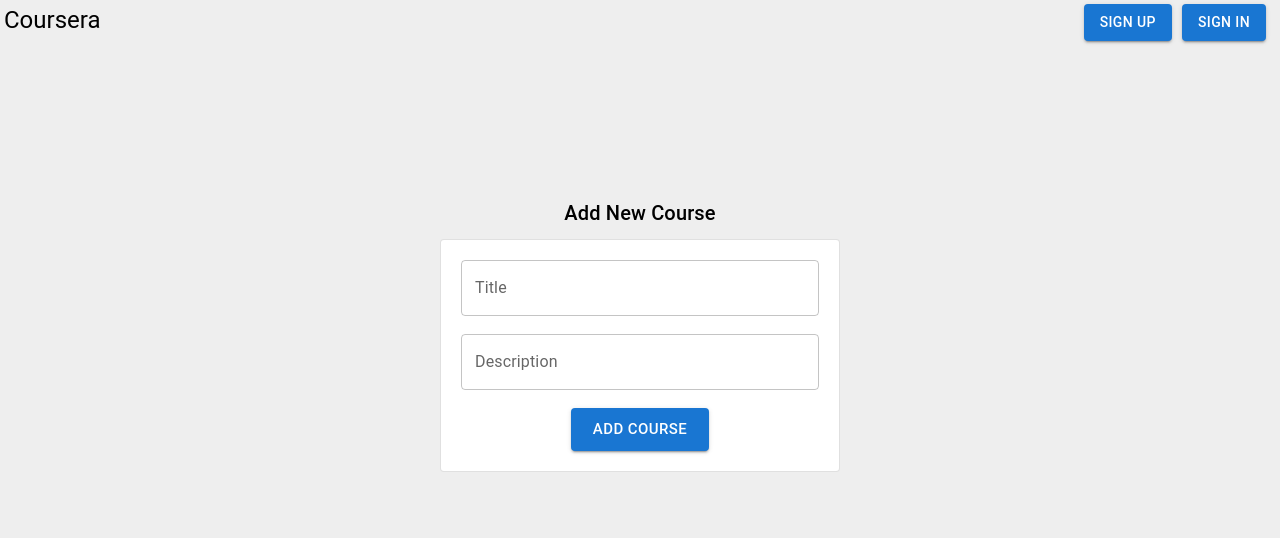
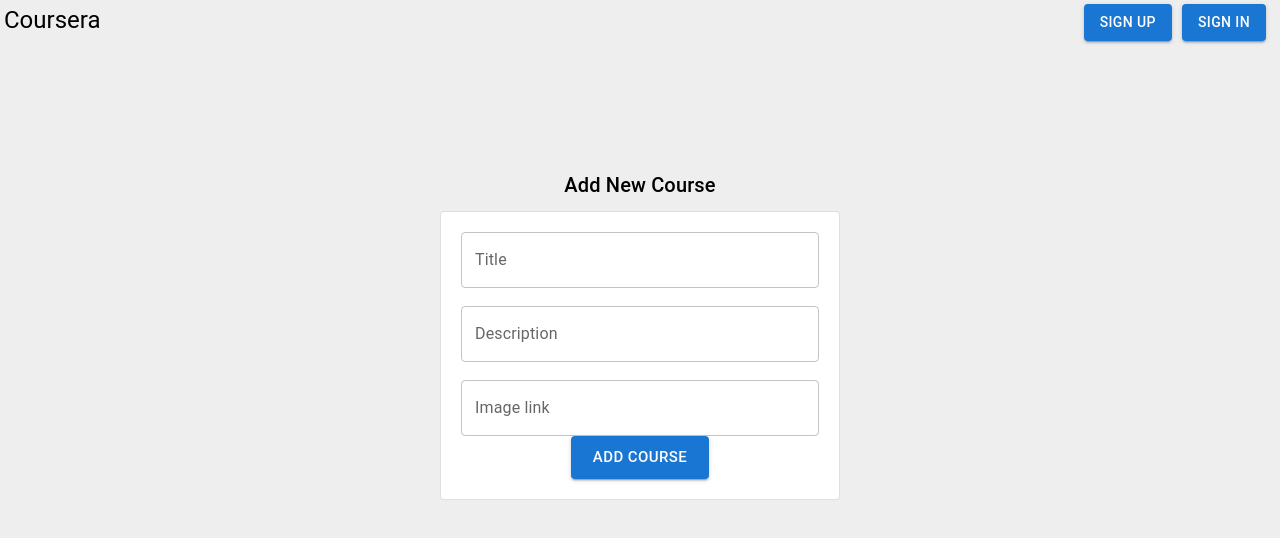
Before and after one commit to Tridib11/Cohort-Restart, a React (Vite) app in the folder week-5/vite-course-selling-app-frontend/: page /addcourses in a window 1280 px wide. Shown: the top 538 px of the page. Built offline with nearby package versions, Linux system fonts and the light colour scheme; no server answers.

Commit message:
files added

```diff
--- a/week-5/vite-course-selling-app-frontend/src/AddCourse.jsx
+++ b/week-5/vite-course-selling-app-frontend/src/AddCourse.jsx
@@ -6,6 +6,7 @@ import Button from "@mui/material/Button";
 function AddCourse() {
     const [title, setTitle] = useState("")
     const [description, setDescription] = useState("")
+    const [image,setImage]=useState("")
     return (
         <div style={{
             display: "flex",
@@ -41,6 +42,14 @@ function AddCourse() {
                     />
                     <br/>
                     <br/>
+                    <TextField
+                        onChange={(e) => {
+                            setImage(e.target.value)
+                        }}
+                        fullWidth
+                        label="Image link"
+                        variant="outlined"
+                    />
                     <div style={{display: "flex", justifyContent: "center"}}>
                         <Button size={"large"} variant="contained" onClick={() => {
                             function callback2(data) {
@@ -55,7 +64,7 @@ function AddCourse() {
                                 body: JSON.stringify({
                                     title: title,
                                     description: description,
-                                    imageLink: "",
+                                    imageLink: image,
                                     published: true
 
                                 }),
```
